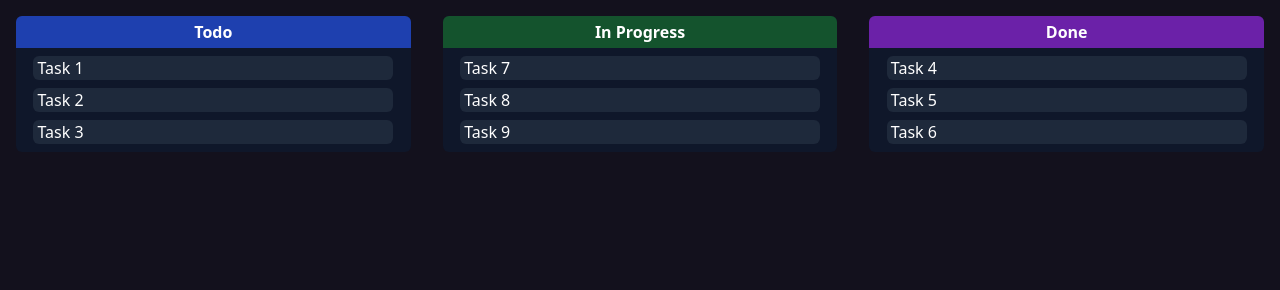
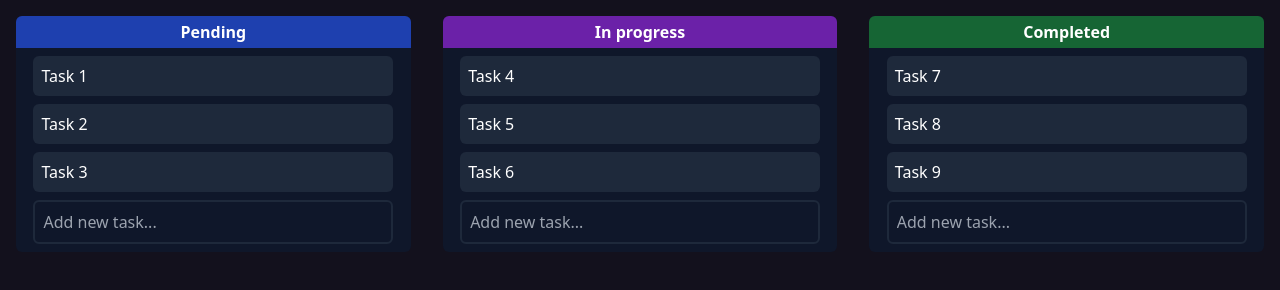
Before and after one commit to tomy08/react-project-organizer, an Astro site: page / in a window 1280 px wide. Built offline with nearby package versions, Linux system fonts and the light colour scheme; Astro itself is replaced by a stand-in of ours.

Commit message:
Refactor drag and drop functionality in Kanban component

```diff
--- /dev/null
+++ b/src/components/Kanban.tsx
@@ -0,0 +1,42 @@
+import SectionDroppable from './section-droppable'
+import TaskDraggable from './task-draggable'
+import type { Card } from '../types'
+
+const cards: Card[] = [
+  { id: 'task-1', title: 'Task 1', field: 'todo' },
+  { id: 'task-2', title: 'Task 2', field: 'todo' },
+  { id: 'task-3', title: 'Task 3', field: 'todo' },
+  { id: 'task-4', title: 'Task 4', field: 'in-progress' },
+  { id: 'task-5', title: 'Task 5', field: 'in-progress' },
+  { id: 'task-6', title: 'Task 6', field: 'in-progress' },
+  { id: 'task-7', title: 'Task 7', field: 'done' },
+  { id: 'task-8', title: 'Task 8', field: 'done' },
+  { id: 'task-9', title: 'Task 9', field: 'done' },
+]
+
+export default function DndContainer() {
+  return (
+    <main className="p-4 w-full min-h-full grid grid-cols-3 gap-8">
+      <SectionDroppable
+        id="todo"
+        title="Pending"
+        bgColor="bg-blue-800"
+        cards={cards}
+      />
+
+      <SectionDroppable
+        id="in-progress"
+        title="In progress"
+        bgColor="bg-purple-800"
+        cards={cards}
+      />
+
+      <SectionDroppable
+        id="done"
+        title="Completed"
+        bgColor="bg-green-800"
+        cards={cards}
+      />
+    </main>
+  )
+}
--- /dev/null
+++ b/src/components/add-task.tsx
@@ -0,0 +1,33 @@
+import { useState, useEffect } from 'react'
+
+export default function PreviewNewTask() {
+  const [value, setValue] = useState('')
+
+  const handleChange = (e: React.ChangeEvent<HTMLInputElement>) => {
+    setValue(e.target.value)
+  }
+
+  return (
+    <form className="w-full flex justify-center items-center flex-col">
+      <input
+        className="w-[95%] border-2 border-slate-800 bg-transparent text-white rounded-md text-left p-2"
+        placeholder="Add new task..."
+        onChange={handleChange}
+        value={value}
+      />
+
+      <div
+        className={`${
+          value ? 'flex' : 'hidden'
+        } justify-end items-center w-full py-2 px-4 gap-2 `}
+      >
+        <button className="bg-none hover:bg-slate-700 text-white p-2 rounded-md">
+          Close
+        </button>
+        <button className="bg-slate-800 hover:bg-slate-700 text-white p-2 rounded-md ">
+          Add +
+        </button>
+      </div>
+    </form>
+  )
+}
--- a/src/components/drop-manager.tsx
+++ /dev/null
@@ -1,33 +0,0 @@
-import React, { useState } from 'react'
-import { DndContext } from '@dnd-kit/core'
-
-import Droppable from './section-droppable'
-import Draggable from './task-draggable'
-
-function App() {
-  const containers = ['A', 'B', 'C']
-  const [parent, setParent] = useState(null)
-  const draggableMarkup = <Draggable id="draggable">Drag me</Draggable>
-
-  return (
-    <DndContext onDragEnd={handleDragEnd}>
-      {parent === null ? draggableMarkup : null}
-
-      {containers.map((id) => (
-        // We updated the Droppable component so it would accept an `id`
-        // prop and pass it to `useDroppable`
-        <Droppable key={id} id={id}>
-          {parent === id ? draggableMarkup : 'Drop here'}
-        </Droppable>
-      ))}
-    </DndContext>
-  )
-
-  function handleDragEnd(event: any) {
-    const { over } = event
-
-    // If the item is dropped over a container, set it as the parent
-    // otherwise reset the parent to `null`
-    setParent(over ? over.id : null)
-  }
-}
--- a/src/components/section-droppable.tsx
+++ b/src/components/section-droppable.tsx
@@ -1,28 +1,38 @@
-import React from 'react'
-import { useDroppable } from '@dnd-kit/core'
+import TaskDraggable from './task-draggable'
+import type { Card } from '../types'
+import AddTask from './add-task'
 
 type SectionDroppableProps = {
   id: string
-  children: React.ReactNode
+
+  title: string
+  bgColor: string
+  cards: Card[]
 }
 
 export default function SectionDroppable({
   id,
-  children,
+  title,
+  bgColor,
+  cards,
 }: SectionDroppableProps) {
-  const { isOver, setNodeRef } = useDroppable({
-    id: 'droppable',
-  })
-  const style = {
-    color: isOver ? 'green' : undefined,
-  }
   return (
-    <section
-      ref={setNodeRef}
-      style={style}
-      className="bg-slate-900 rounded-md flex justify-center items-center flex-col h-auto "
-    >
-      {children}
+    <section className="bg-slate-900 rounded-md flex justify-center items-center flex-col h-auto ">
+      <header
+        className={`p-1 text-center font-bold w-full ${bgColor} rounded-t-md`}
+      >
+        {title}
+      </header>
+      <div className="p-2 gap-2 w-full flex justify-center items-center flex-col">
+        {cards.map(
+          (card) =>
+            card.field === id && (
+              <TaskDraggable key={card.id} id={card.id} title={card.title} />
+            )
+        )}
+
+        <AddTask />
+      </div>
     </section>
   )
 }
--- a/src/components/task-draggable.tsx
+++ b/src/components/task-draggable.tsx
@@ -1,29 +1,18 @@
 import React from 'react'
-import { useDraggable } from '@dnd-kit/core'
-import { CSS } from '@dnd-kit/utilities'
 
 type TaskDraggableProps = {
   id: string
-  children: React.ReactNode
+
+  title: string
 }
 
-export default function TaskDraggable({ children, id }: TaskDraggableProps) {
-  const { attributes, listeners, setNodeRef, transform } = useDraggable({
-    id: 'draggable',
-  })
-  const style = {
-    transform: CSS.Translate.toString(transform),
-  }
-
+export default function TaskDraggable({ id, title }: TaskDraggableProps) {
   return (
-    <button
-      ref={setNodeRef}
-      style={style}
-      {...listeners}
-      {...attributes}
-      className="w-[95%] bg-slate-800 text-white rounded-md text-left pl-1"
+    <div
+      draggable
+      className="w-[95%] bg-slate-800 text-white rounded-md text-left p-2 active:cursor-grabbing"
     >
-      {children}
-    </button>
+      {title}
+    </div>
   )
 }
--- a/src/pages/index.astro
+++ b/src/pages/index.astro
@@ -1,50 +1,8 @@
 ---
 import Layout from '../layouts/Layout.astro'
-
-import { DndContext } from '@dnd-kit/core'
-import SectionDroppable from '../components/section-droppable'
-import TaskDraggable from '../components/task-draggable'
+import Kanban from '../components/Kanban'
 ---
 
 <Layout title="Project Organizer">
-  <DndContext>
-    <main class="p-4 w-full min-h-full grid grid-cols-3 gap-8">
-      <SectionDroppable id="todo">
-        <header
-          class="p-1 text-center font-bold w-full bg-blue-800 rounded-t-md"
-        >
-          Todo
-        </header>
-        <div class="p-2 gap-2 w-full flex justify-center items-center flex-col">
-          <TaskDraggable id="task-1">Task 1</TaskDraggable>
-          <TaskDraggable id="task-2">Task 2</TaskDraggable>
-          <TaskDraggable id="task-3">Task 3</TaskDraggable>
-        </div>
-      </SectionDroppable>
-      <SectionDroppable id="in-progress">
-        <header
-          class="p-1 text-center font-bold w-full bg-green-900 rounded-t-md"
-        >
-          In Progress
-        </header>
-        <div class="p-2 gap-2 w-full flex justify-center items-center flex-col">
-          <TaskDraggable id="task-7">Task 7</TaskDraggable>
-          <TaskDraggable id="task-8">Task 8</TaskDraggable>
-          <TaskDraggable id="task-9">Task 9</TaskDraggable>
-        </div>
-      </SectionDroppable>
-      <SectionDroppable id="done">
-        <header
-          class="p-1 text-center font-bold w-full bg-purple-800 rounded-t-md"
-        >
-          Done
-        </header>
-        <div class="p-2 gap-2 w-full flex justify-center items-center flex-col">
-          <TaskDraggable id="task-4">Task 4</TaskDraggable>
-          <TaskDraggable id="task-5">Task 5</TaskDraggable>
-          <TaskDraggable id="task-6">Task 6</TaskDraggable>
-        </div>
-      </SectionDroppable>
-    </main>
-  </DndContext>
+  <Kanban />
 </Layout>
--- /dev/null
+++ b/src/types.d.ts
@@ -0,0 +1,5 @@
+export type Card = {
+  id: string
+  title: string
+  field: string
+}
```
